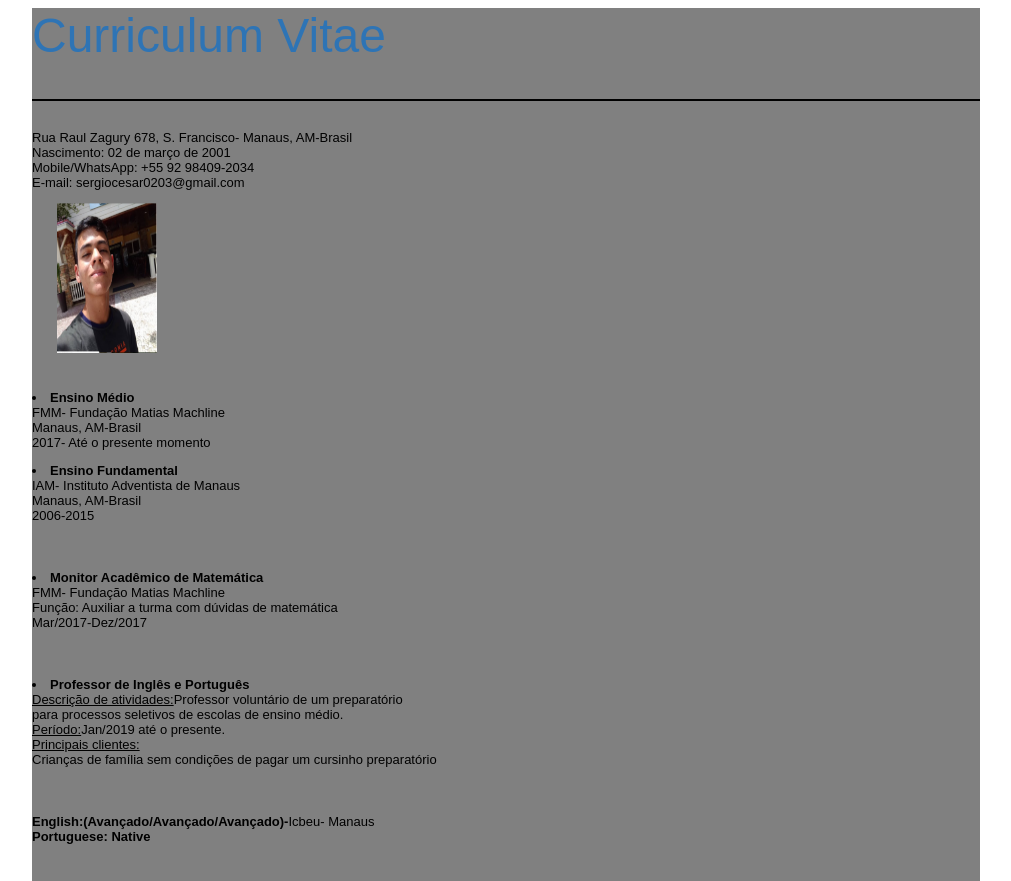
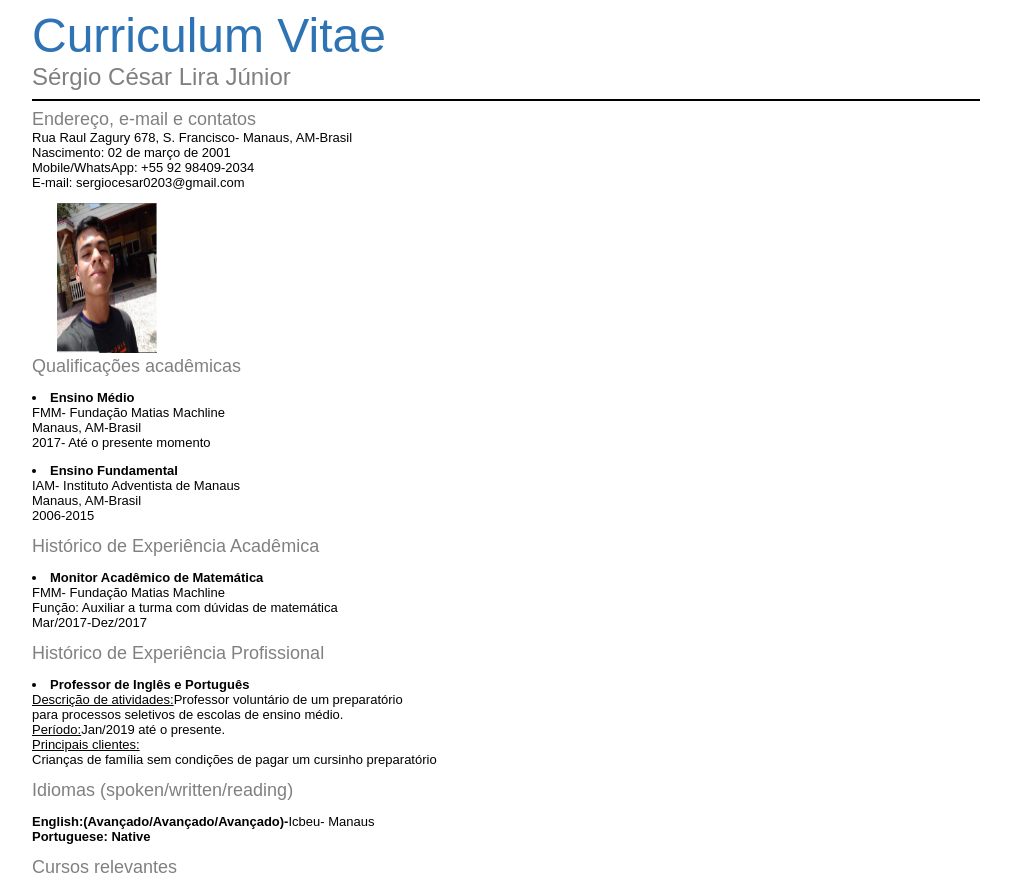
Before and after one commit to Sergio0203/curriculo_sergio, a plain HTML site: page index.html in a window 1280 px wide. Shown: the top 881 px of the page, without its empty margins (134-1145 px from the left). Drawn offline with Linux system fonts and the light colour scheme.

Commit message:
Update index.html

```diff
--- a/index.html
+++ b/index.html
@@ -4,7 +4,7 @@
 		<meta charset="utf-8">
 	</HEAD>
 	<BODY>
-		<div style="background-color: gray; margin-left: 12.5%; margin-right: 12.5%">
+		<div style="background-color: white; margin-left: 12.5%; margin-right: 12.5%">
 		<font color="#2E74B5" size="10">Curriculum Vitae<br></font>
 		<font color="gray" size="5">Sérgio César Lira Júnior</font>
 		<hr size= "2" color= "black">
```
